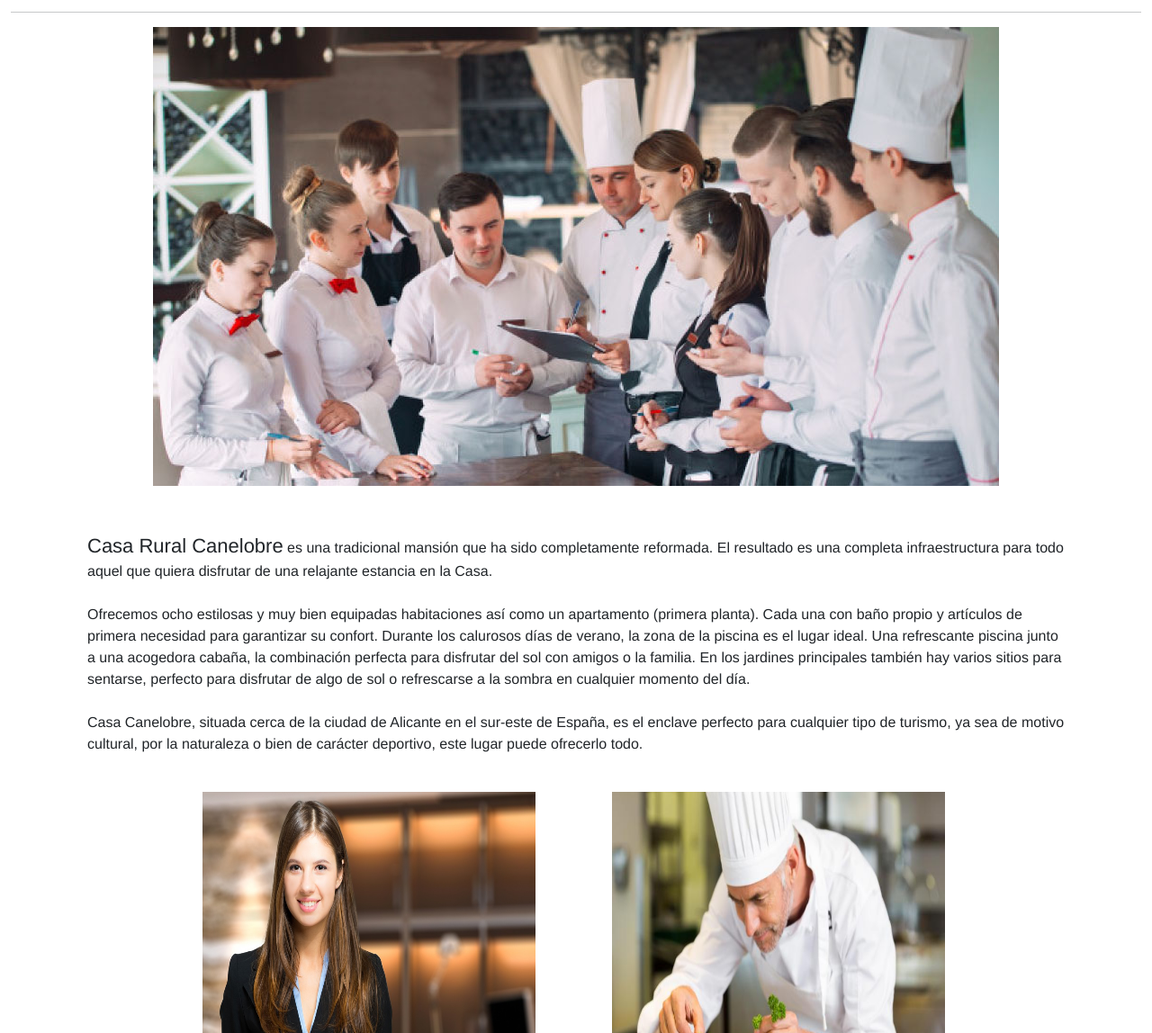
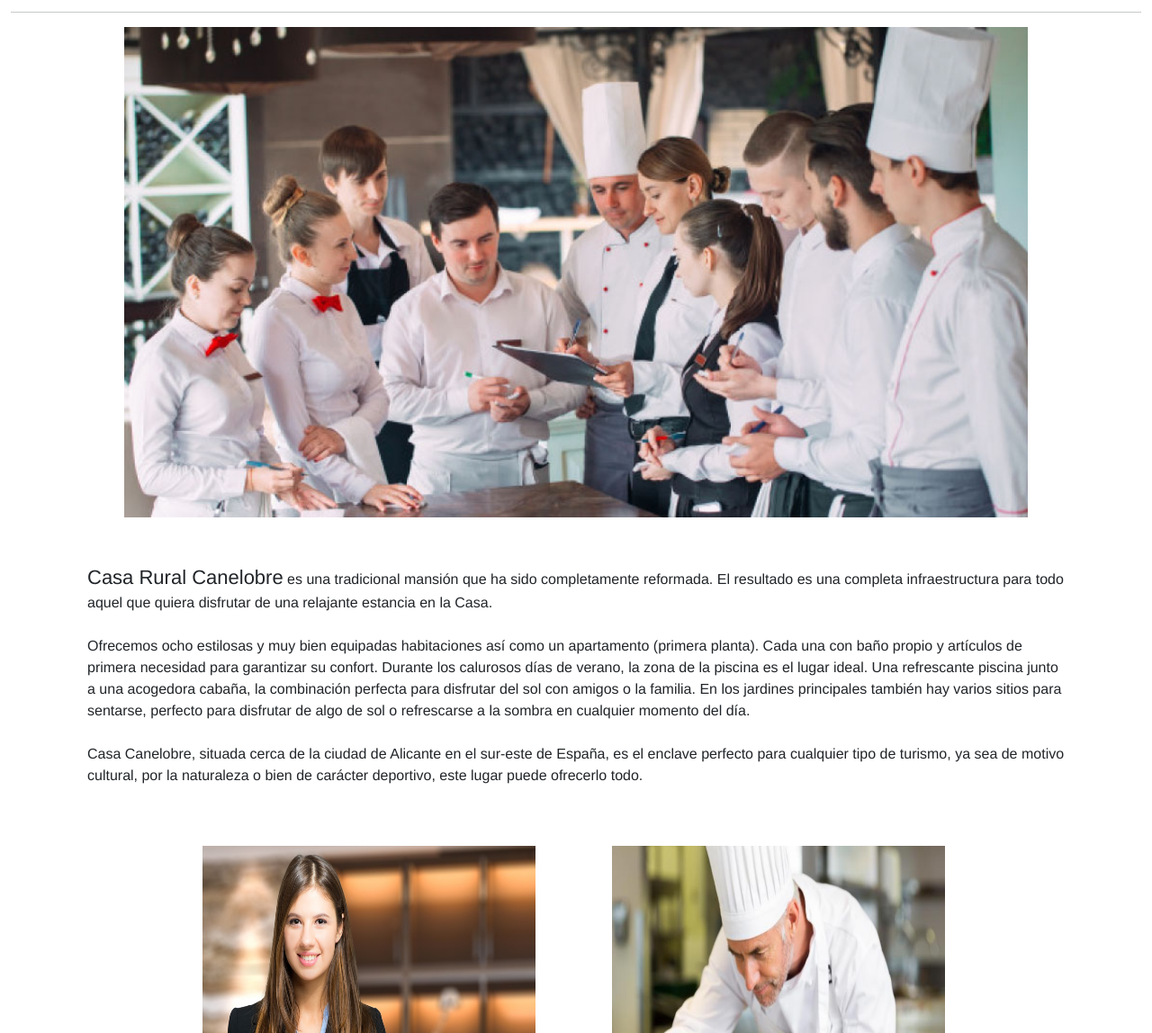
Before and after one commit to joanai25/ProyectoHotelRural, a plain HTML site: page conocenos.html in a window 1280 px wide. Shown: the part 152-1300 px from the top of the page at 90% size. Drawn offline with nearby package versions, Linux system fonts and the light colour scheme.

Commit message:
mejoras de imagenes en conocenos

```diff
--- a/conocenos.html
+++ b/conocenos.html
@@ -18,7 +18,7 @@
             <center class="bg-white">
                 <h1 style="padding-top: 10px;">Sobre Nosotros</h1>
                 <hr>
-                <img src="/img/team.jpg" alt="">
+                <img class="teamIMG" src="/img/team.jpg" alt="">
             </center>
         </div>
     </div>
@@ -40,9 +40,9 @@
         <div class="col-md-12">
             <div class="bg-white">
                 <center style="padding-right: 85px;">
-                 <img src="img/recepcionista.jpg" alt="" style="height: 400px; width: 450px; padding-left: 80px;">
-                 <img src="img/cocinero.jpg" alt="" style="height: 400px; width: 450px; padding-left: 80px;">
-                 <img src="img/limpiadora.jpg" alt="" style="height: 400px; width: 450px; padding-left: 80px;">
+                 <img  src="img/recepcionista.jpg" alt="" style="height: 400px; width: 450px; padding-left: 80px; margin-top: 25px;">
+                 <img  src="img/cocinero.jpg" alt="" style="height: 400px; width: 450px; padding-left: 80px; margin-top: 25px;">
+                 <img  src="img/limpiadora.jpg" alt="" style="height: 400px; width: 450px; padding-left: 80px; margin-top: 25px;">
                 </center>
              </div>
         </div>
--- a/css/estilos.css
+++ b/css/estilos.css
@@ -20,3 +20,11 @@ nav ul li a {
 .nav-link:hover{
     color: black;
 }
+
+
+.teamIMG {
+    display: block;
+    margin: 0 auto;
+    max-width: 100%;
+    width: 80%;
+  }
```
